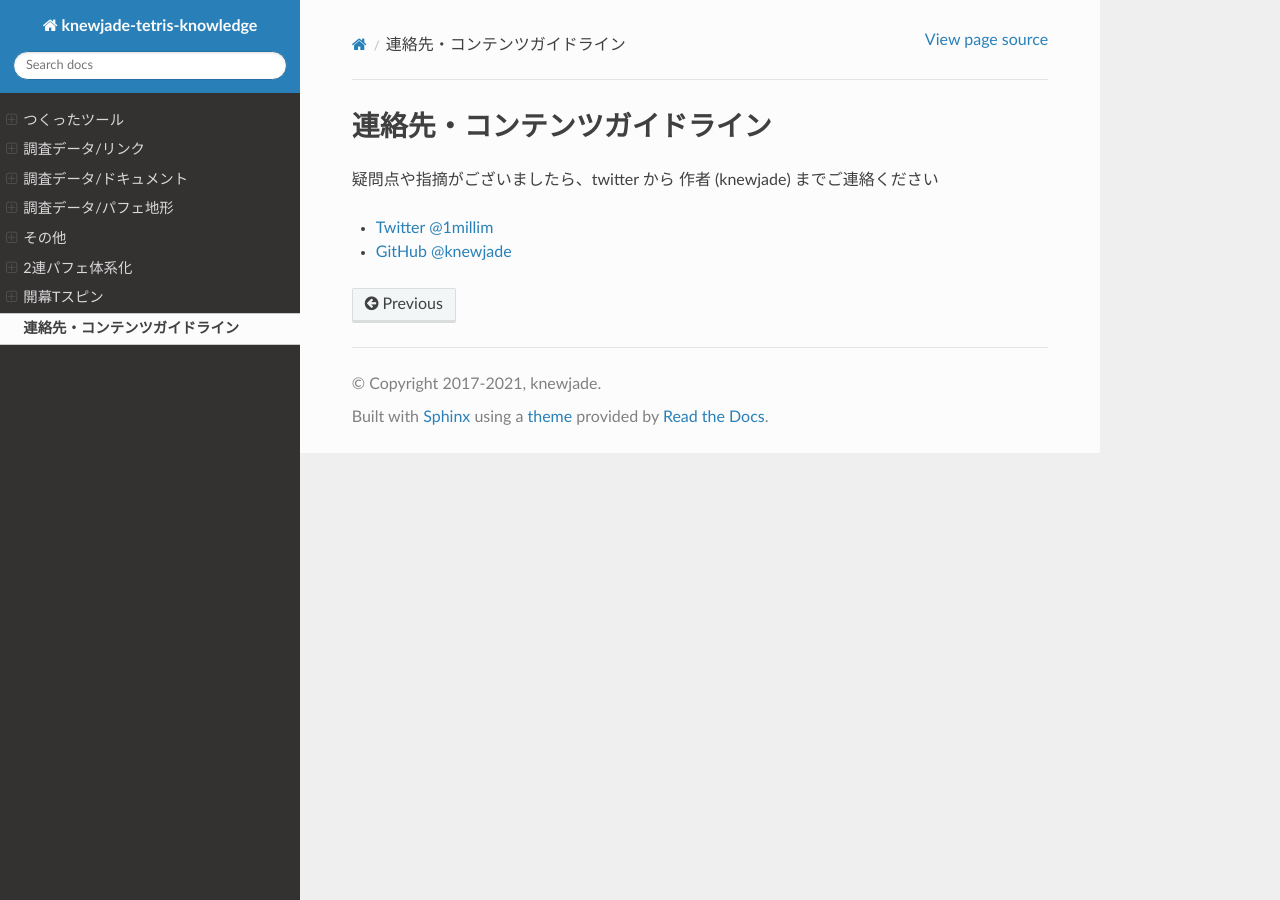
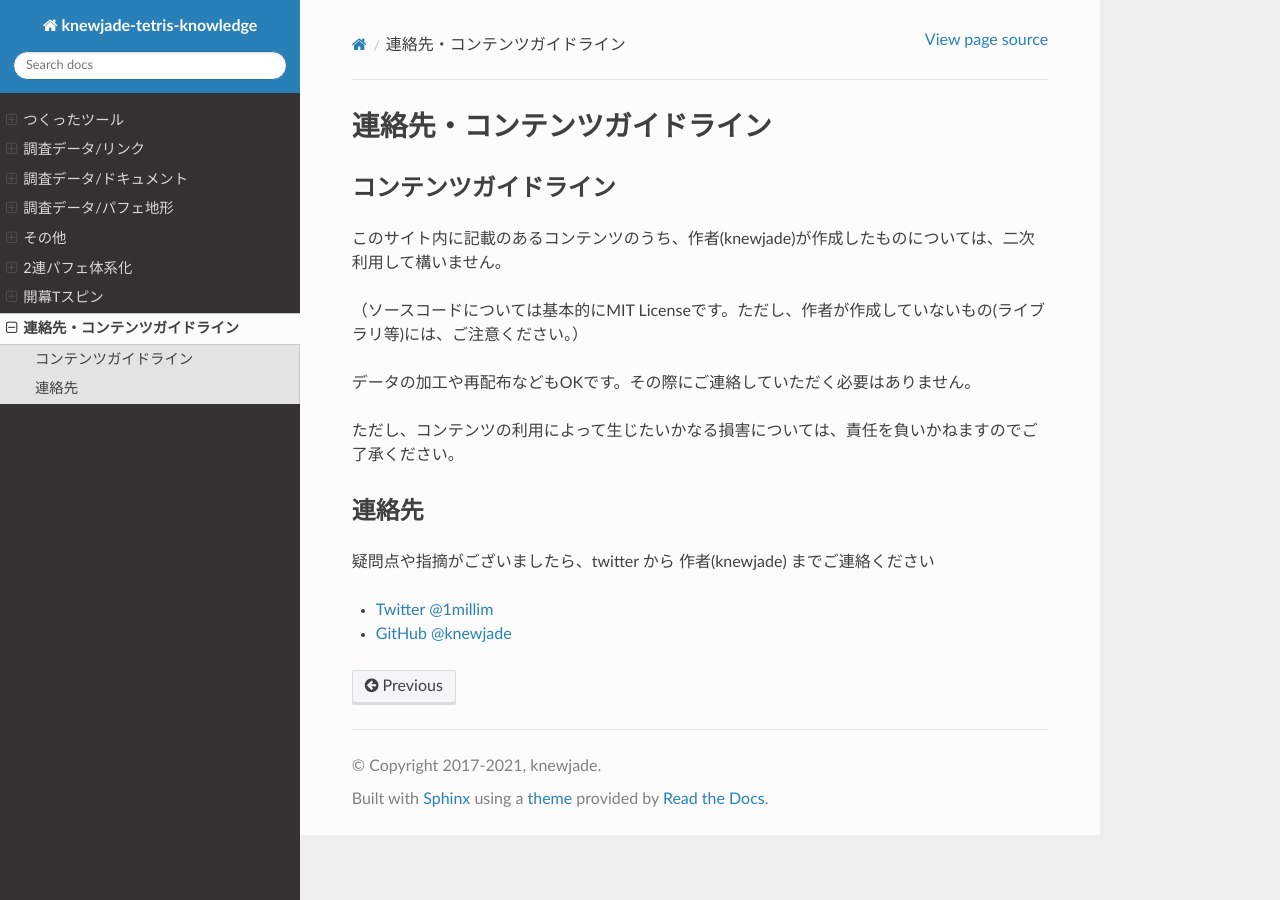
Before and after one commit to knewjade/tetris-knowledge-sphinx, a Sphinx documentation site: the page built from source/contact.rst, in a window 1280 px wide. Built offline with Sphinx 7.4.7 and the Read the Docs theme 2.0.0, drawn with Linux system fonts in a browser that asks for light colours.

Commit message:
Update contact.rst

```diff
--- a/source/contact.rst
+++ b/source/contact.rst
@@ -2,7 +2,23 @@
 連絡先・コンテンツガイドライン
 ========================
 
-疑問点や指摘がございましたら、twitter から 作者 (knewjade) までご連絡ください
+コンテンツガイドライン
+------------------------
+
+このサイト内に記載のあるコンテンツのうち、作者(knewjade)が作成したものについては、二次利用して構いません。
+
+（ソースコードについては基本的にMIT Licenseです。ただし、作者が作成していないもの(ライブラリ等)には、ご注意ください。）
+
+データの加工や再配布などもOKです。その際にご連絡していただく必要はありません。
+
+ただし、コンテンツの利用によって生じたいかなる損害については、責任を負いかねますのでご了承ください。
+
+
+
+連絡先
+------------------------
+
+疑問点や指摘がございましたら、twitter から 作者(knewjade) までご連絡ください
 
 * `Twitter @1millim <https://twitter.com/1millim>`_
 * `GitHub @knewjade <https://github.com/knewjade>`_
```
